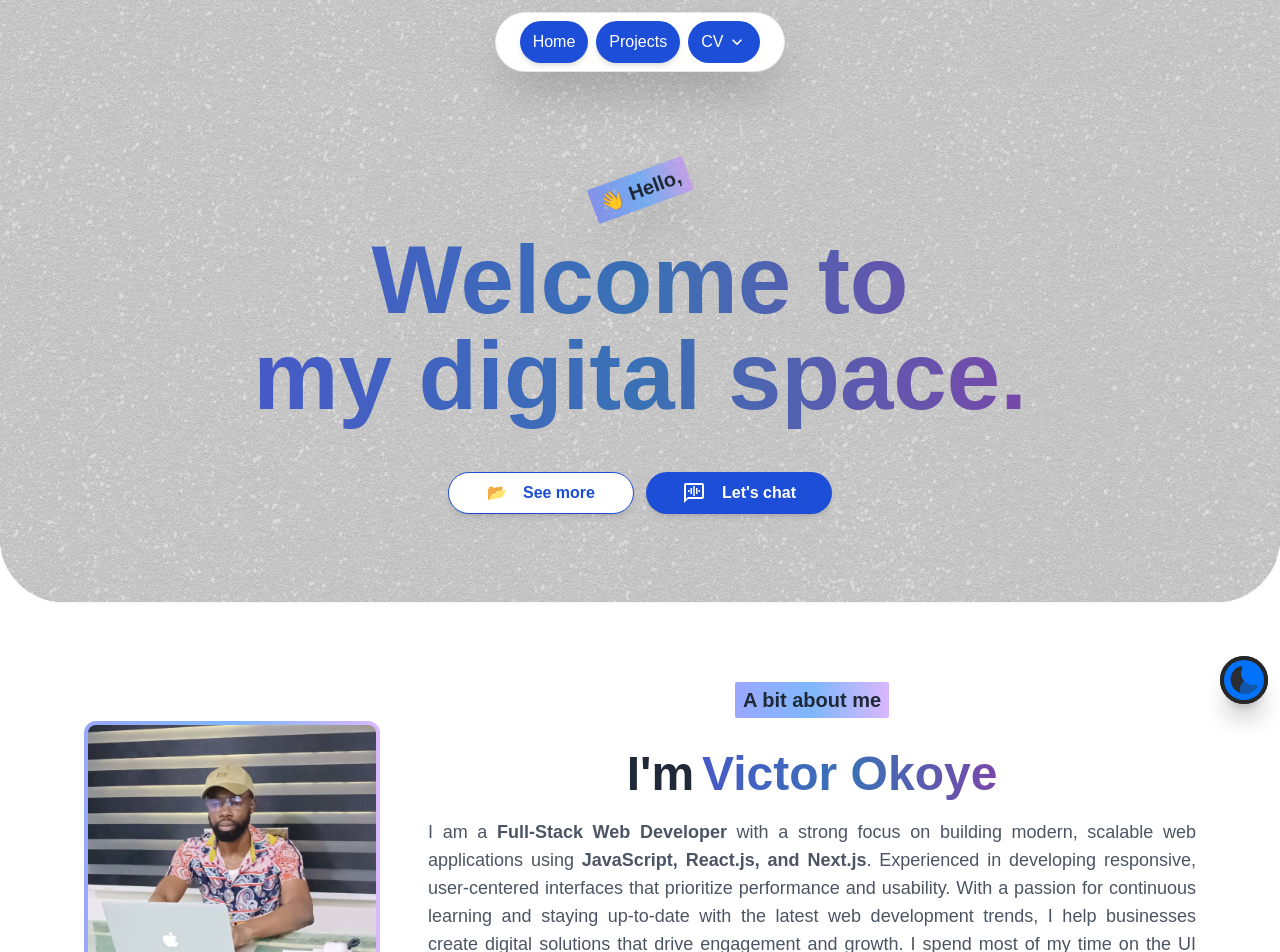
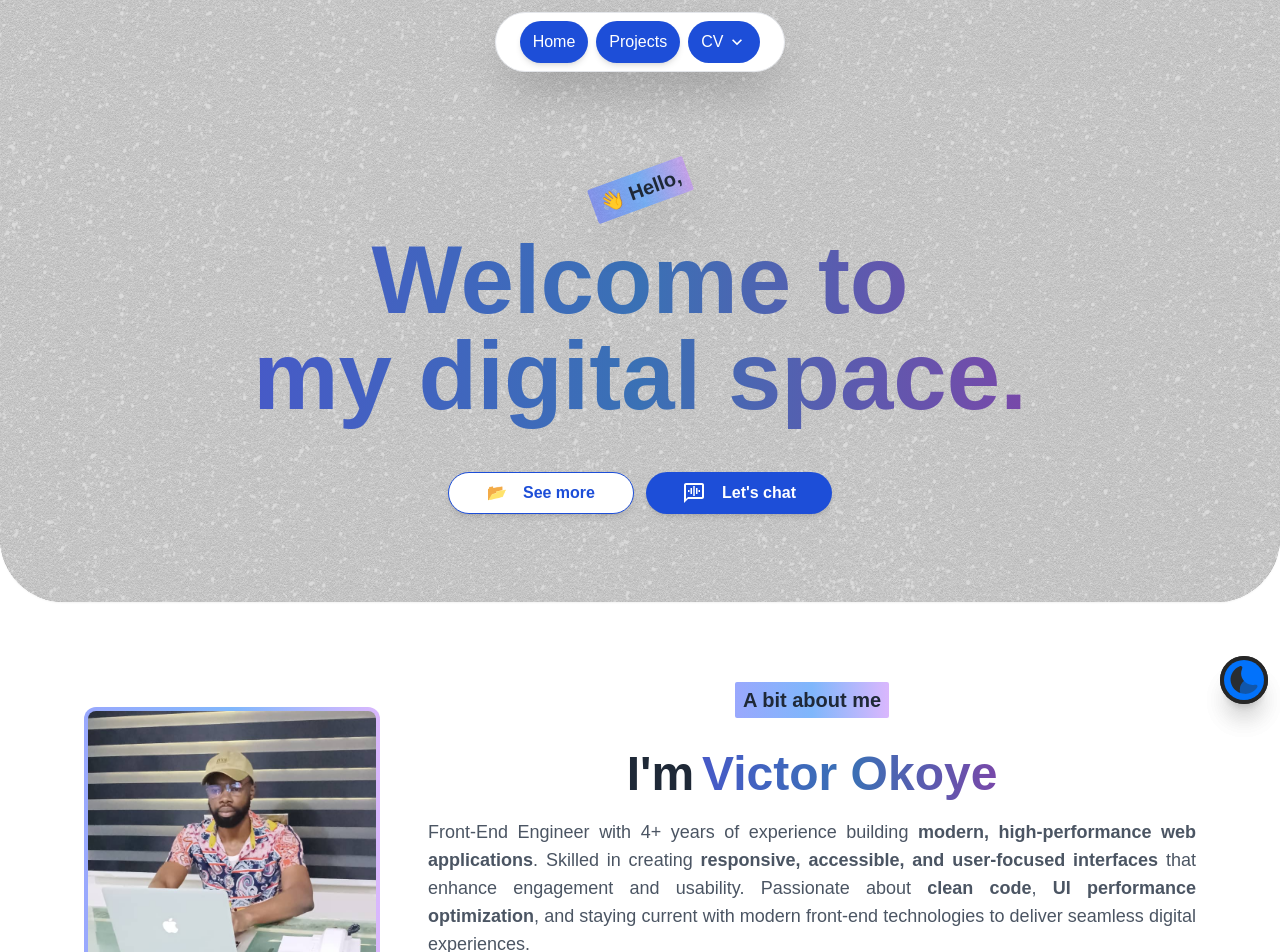
Before and after one commit to chivicoko/victorokoye, a Next.js app: page / in a window 1280 px wide. Shown: the top 952 px of the page. Built offline with nearby package versions, Linux system fonts and the light colour scheme; a web font is replaced by a local one.

Commit message:
update about section

```diff
--- a/src/components/About.tsx
+++ b/src/components/About.tsx
@@ -31,7 +31,10 @@ const About = () => {
                 <h2 className="flex flex-col sm:flex-row gap-2 text-5xl font-bold text-gray-800 dark:text-white">
                     <span>I&apos;m</span> <span className='pb-1 bg-gradient-to-r from-[#475ac7] via-[#3a71b5] to-[#7848a9] bg-clip-text text-transparent'>Victor Okoye</span>
                 </h2>
-                <p className="text-justify text-lg font-medium text-gray-600 dark:text-gray-200">I am a <strong>Full-Stack Web Developer</strong> with a strong focus on building modern, scalable web applications using <strong>JavaScript, React.js, and Next.js</strong>. Experienced in developing responsive, user-centered interfaces that prioritize performance and usability. With a passion for continuous learning and staying up-to-date with the latest web development trends, I help businesses create digital solutions that drive engagement and growth. I spend most of my time on the UI part of the web to ensure seamless and relaxed experience for all users.</p>
+                <p className="text-justify text-lg font-medium text-gray-600 dark:text-gray-200">
+                    {/* I am a <strong>Full-Stack Web Developer</strong> with a strong focus on building modern, scalable web applications using <strong>JavaScript, React.js, and Next.js</strong>. Experienced in developing responsive, user-centered interfaces that prioritize performance and usability. With a passion for continuous learning and staying up-to-date with the latest web development trends, I help businesses create digital solutions that drive engagement and growth. I spend most of my time on the UI part of the web to ensure seamless and relaxed experience for all users. */}
+                    Front-End Engineer with 4+ years of experience building <strong>modern, high-performance web applications</strong>. Skilled in creating <strong>responsive, accessible, and user-focused interfaces</strong> that enhance engagement and usability. Passionate about <strong>clean code</strong>, <strong>UI performance optimization</strong>, and staying current with modern front-end technologies to deliver seamless digital experiences.
+                </p>
                 <p className="text-justify text-lg font-medium text-gray-600 dark:text-gray-200"><strong>I am open to collaboration and always eager to contribute to innovative projects.</strong></p>
 
                 <button onClick={handleScrollToContact} className='self-center w-1/2 flex items-center justify-center gap-4 shadow-md whitespace-nowrap py-2 px-3 rounded-full border border-transparent hover:border-blue-700 bg-blue-700 hover:bg-transparent hover:dark:bg-blue-800 text-white hover:dark:text-white hover:text-blue-700  group font-semibold'>
```
